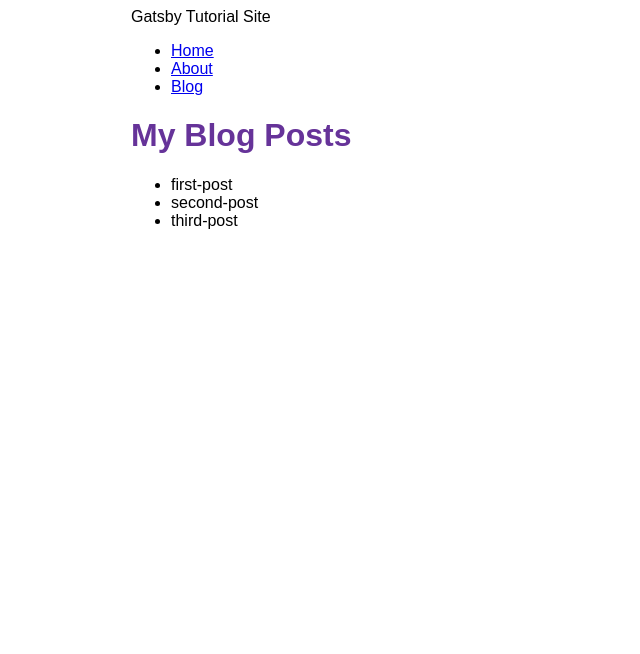
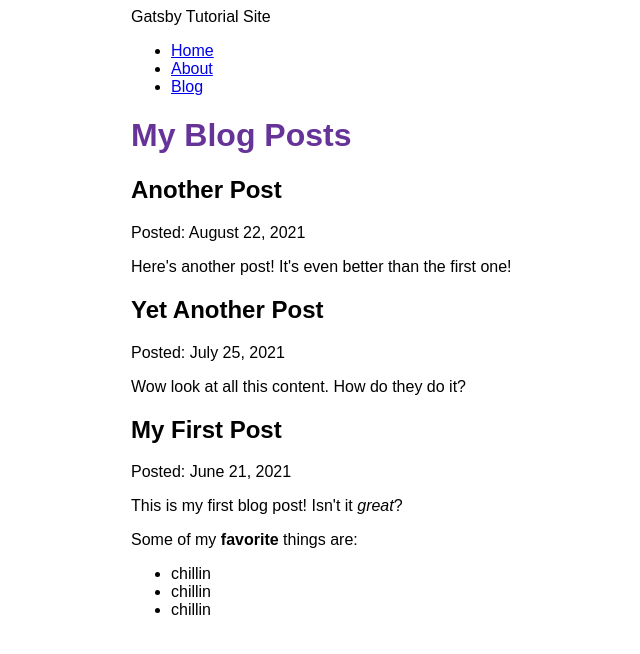
Before and after one commit to CurtisGrayeBabin/learn-gatsby, a Gatsby site: page /blog in a window 1280 px wide. Shown: the whole page, without its empty margins (259-899 px from the left). Built offline with nearby package versions, Linux system fonts and the light colour scheme; Gatsby itself is replaced by a stand-in of ours.

Commit message:
Finish Tutorial Part 5

```diff
--- a/blog/first-post.mdx
+++ b/blog/first-post.mdx
@@ -0,0 +1,12 @@
+---
+title: "My First Post"
+date: "2021-06-21"
+---
+
+This is my first blog post! Isn't it *great*?
+
+Some of my **favorite** things are:
+
+* chillin
+* chillin
+* chillin
--- a/blog/second-post.mdx
+++ b/blog/second-post.mdx
@@ -0,0 +1,6 @@
+---
+title: "Another Post"
+date: "2021-08-22"
+---
+
+Here's another post! It's even better than the first one!
--- a/blog/third-post.mdx
+++ b/blog/third-post.mdx
@@ -0,0 +1,6 @@
+---
+title: "Yet Another Post"
+date: "2021-07-25"
+---
+
+Wow look at all this content. How do they do it?
--- a/gatsby-config.js
+++ b/gatsby-config.js
@@ -12,7 +12,8 @@ module.exports = {
       options: {
         name: `blog`,
         path: `${__dirname}/blog`,
-      }
+      },
     },
+    "gatsby-plugin-mdx",
   ],
 };
--- a/package.json
+++ b/package.json
@@ -15,9 +15,12 @@
     "clean": "gatsby clean"
   },
   "dependencies": {
+    "@mdx-js/mdx": "^1.6.22",
+    "@mdx-js/react": "^1.6.22",
     "gatsby": "^3.11.1",
     "gatsby-plugin-gatsby-cloud": "^3.0.0",
     "gatsby-plugin-image": "^1.12.0",
+    "gatsby-plugin-mdx": "^2.12.0",
     "gatsby-plugin-sharp": "^3.12.0",
     "gatsby-source-filesystem": "^3.12.0",
     "react": "^17.0.1",
--- a/src/pages/blog.js
+++ b/src/pages/blog.js
@@ -1,28 +1,36 @@
 import * as React from 'react'
 import Layout from '../components/layout'
 import { graphql } from 'gatsby'
+import { MDXRenderer } from 'gatsby-plugin-mdx'
 
 const BlogPage = ({ data }) => {
   return (
     <Layout pageTitle="My Blog Posts">
-      <ul>
       {
-            data.allFile.nodes.map(node => (
-                <li key={node.name}>
-                    {node.name}
-                </li>
+        data.allMdx.nodes.map((node) => (
+          <article key={node.id}>
+            <h2>{node.frontmatter.title}</h2>
+            <p>Posted: {node.frontmatter.date}</p>
+            <MDXRenderer>
+              {node.body}
+            </MDXRenderer>
+          </article>
         ))
       }
-      </ul>
     </Layout>
   )
 }
 
 export const query = graphql`
   query {
-        allFile {
+    allMdx(sort: {fields: frontmatter___date, order: DESC}) {
       nodes {
-            name
+        frontmatter {
+          date(formatString: "MMMM D, YYYY")
+          title
+        }
+        id
+        body
       }
     }
   }
```
Also changed, not shown: 1 other file. Lines whose indentation alone changed are shown as unchanged.
